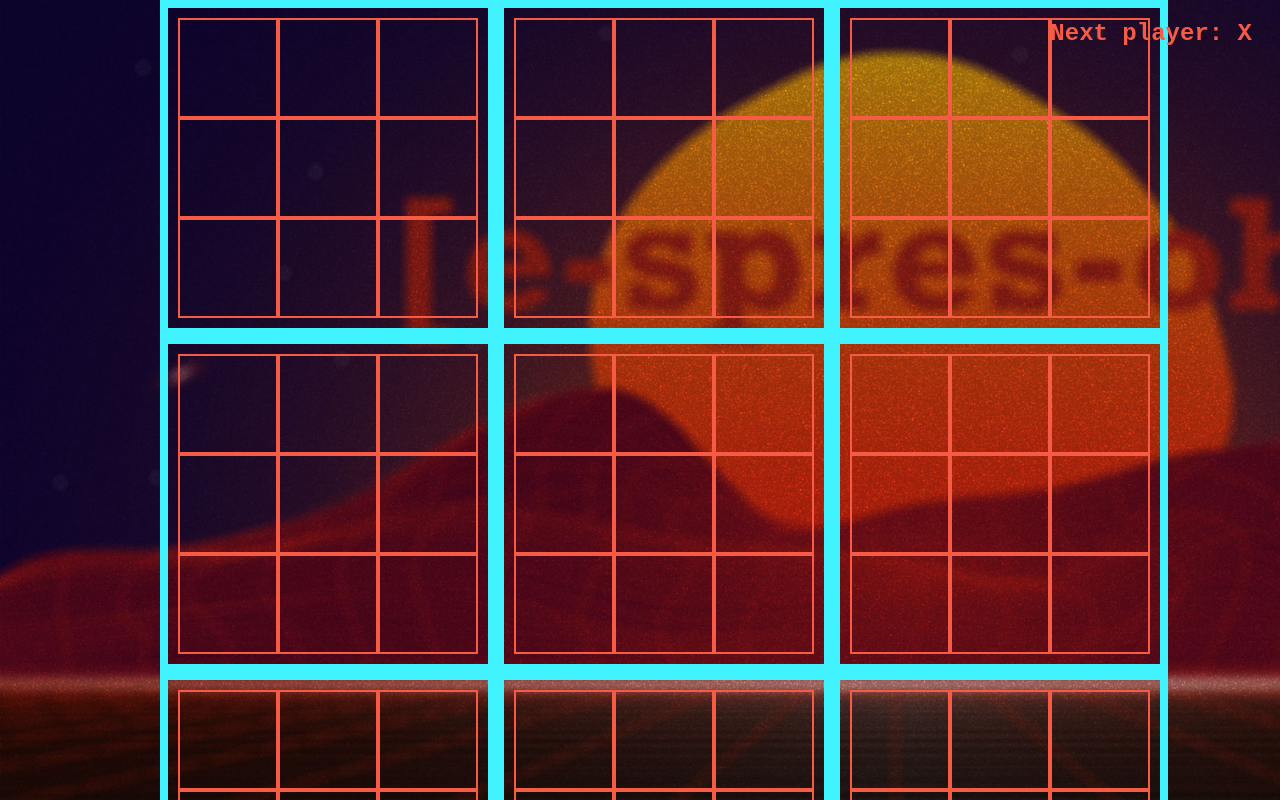
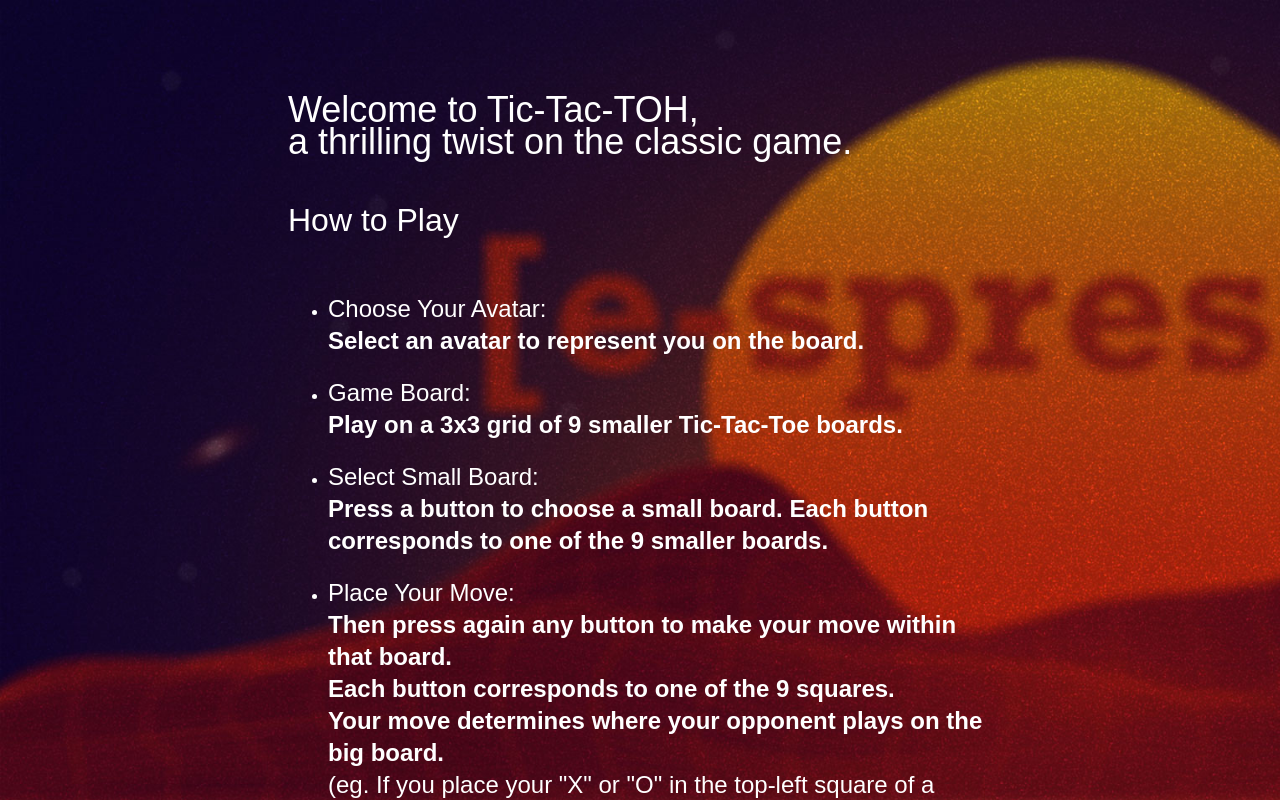
Before and after one commit to featured14/ultimate-tic-tac-toe, a React (Create React App) app: page / in a window 1280 px wide. Shown: the top 800 px of the page. Built offline with nearby package versions, Linux system fonts and the light colour scheme.

Commit message:
Added the welcome page

```diff
--- a/src/UltimateBoard.tsx
+++ b/src/UltimateBoard.tsx
@@ -164,7 +164,6 @@ const UltimateBoard: React.FC = () => {
   };
 
   return (
-    <div className="content-wrapper">
     <div className="ultimate-board">
       <div className="status-bar">
         <div className="player-turn">
@@ -181,7 +180,6 @@ const UltimateBoard: React.FC = () => {
       <div className="row">{[3, 4, 5].map(renderBoard)}</div>
       <div className="row">{[6, 7, 8].map(renderBoard)}</div>
     </div>
-    </div>
   );
 };
 
--- /dev/null
+++ b/src/WelcomePage.tsx
@@ -0,0 +1,62 @@
+import React, { useEffect, useState } from "react";
+import UltimateBoard from "./UltimateBoard";
+
+const WelcomePage = () => {
+  const [startGame, setStartGame] = useState(false);
+
+  useEffect(() => {
+    const handleKeyPress = () => {
+      // Check if any key is pressed (you can specify a particular key if needed)
+      setStartGame(true);
+    };
+
+    // Add the event listener when the component mounts
+    window.addEventListener("keydown", handleKeyPress);
+
+    // Remove the event listener when the component unmounts to avoid memory leaks
+    return () => {
+      window.removeEventListener("keydown", handleKeyPress);
+    };
+  }, []); // The empty dependency array ensures that the listener is added and removed properly
+
+
+  return (
+    <div className="content-wrapper">
+      {!startGame&&
+        <div className="welcome-page-wrapper">
+          <div className="welcome-text">
+            <h1 className="title">Welcome to Tic-Tac-TOH, <br />a thrilling twist on the classic game.</h1>
+            <h1 className="text-white text-bold">How to Play</h1>
+            <ul className="text-white">
+              <li>
+                <h2 className="text-white text-normal mb-0">Choose Your Avatar:</h2>
+                <h2 className="text-white text-bolder m-0">Select an avatar to represent you on the board.</h2>
+              </li>
+              <li>
+                <h2 className="text-white text-normal mb-0">Game Board:</h2>
+                <h2 className="text-white text-bolder m-0">Play on a 3x3 grid of 9 smaller Tic-Tac-Toe boards.</h2>
+              </li>
+              <li>
+                <h2 className="text-white text-normal mb-0">Select Small Board:</h2>
+                <h2 className="text-white text-bolder m-0">Press a button to choose a small board. Each button corresponds to one of the 9 smaller boards.</h2>
+              </li>
+              <li>
+                <h2 className="text-white text-normal mb-0">Place Your Move:</h2>
+                <h2 className="text-white text-bolder m-0">Then press again any button to make your move within that board.<br />Each button corresponds to one of the 9 squares.<br />Your move determines where your opponent plays on the big board.<br /><span className="text-normal">(eg. If you place your "X" or "O" in the top-left square of a small board, your opponent must play their move in the corresponding top-left small board of the big board.)</span></h2>
+              </li>
+              <li>
+                <h2 className="text-white text-normal mb-0">Victory:</h2>
+                <h2 className="text-white text-bolder m-0">Win a small board to gain control of that section on the big board.<br />Win the big board with three-in-a-row to win the game.</h2>
+              </li>
+            </ul>
+            <h1 className="text-white text-bold mb-0">Ready to play?</h1>
+            <h1 className="text-white text-bold mt-0">Press any button to continue.</h1>
+          </div>
+        </div>
+      }
+      {startGame && <UltimateBoard />}
+  </div>
+  );
+};
+
+export default WelcomePage;
--- a/src/index.css
+++ b/src/index.css
@@ -1,13 +1,24 @@
+@font-face {
+  font-family: 'Manrope';
+  src: url('../fonts/Manrope-VariableFont_wght.ttf') format('ttf');
+}
+
+
 body{
   margin: 0;
-}
-
-.content-wrapper{
-  display: flex;
+  font-family: 'Manrope', sans-serif;
   min-height: 100vh;
   background-image: url('../public/game-bg-2560x1440px.jpg');
   background-size: cover;
   background-repeat: no-repeat;
+  line-height: 32px;
+}
+
+.content-wrapper{
+  min-height: 100vh;
+  display: flex;
+  flex-direction: column;
+
 }
 
 .row {
@@ -48,7 +59,6 @@ body{
 }
 
 .player-turn {
-  font-family: monospace;
   font-size: 24px;
   font-weight: bold;
   margin-bottom: 20px;
@@ -75,3 +85,57 @@ body{
 .selected-board {
   border: 4px solid #00ff00;
 }
+
+/* Texts styles */
+.text-white{
+  color: #fff;
+}
+
+.text-light{
+  font-weight: 200;
+}
+
+.text-normal{
+  font-weight: 400;
+}
+
+.text-bold{
+  font-weight: 500;
+}
+
+.text-bolder{
+  font-weight: 700;
+}
+
+/* Spacing */
+.m-0{
+  margin: 0;
+}
+
+.mt-0{
+  margin-top:0;
+}
+
+.mb-0{
+  margin-bottom: 0;
+}
+
+
+
+/* Welcome page*/
+.welcome-page-wrapper{
+  max-width: 55%;
+  margin: 70px auto;
+
+  .welcome-text{
+    display: flex;
+    flex-direction: column;
+    justify-content: center;
+
+    .title{
+      font-weight: 400;
+      font-size: 36px;
+      color: #fff;
+    }
+  }
+}
--- a/src/index.tsx
+++ b/src/index.tsx
@@ -1,15 +1,15 @@
 import React from 'react';
 import ReactDOM from 'react-dom/client';
 import './index.css';
-import UltimateBoard from './UltimateBoard';
 import reportWebVitals from './reportWebVitals';
+import WelcomePage from './WelcomePage';
 
 const root = ReactDOM.createRoot(
   document.getElementById('root') as HTMLElement
 );
 root.render(
   <React.StrictMode>
-    <UltimateBoard />
+    <WelcomePage/>
   </React.StrictMode>
 );
 
```
Also changed, not shown: fonts/Manrope-VariableFont_wght.ttf (added).
